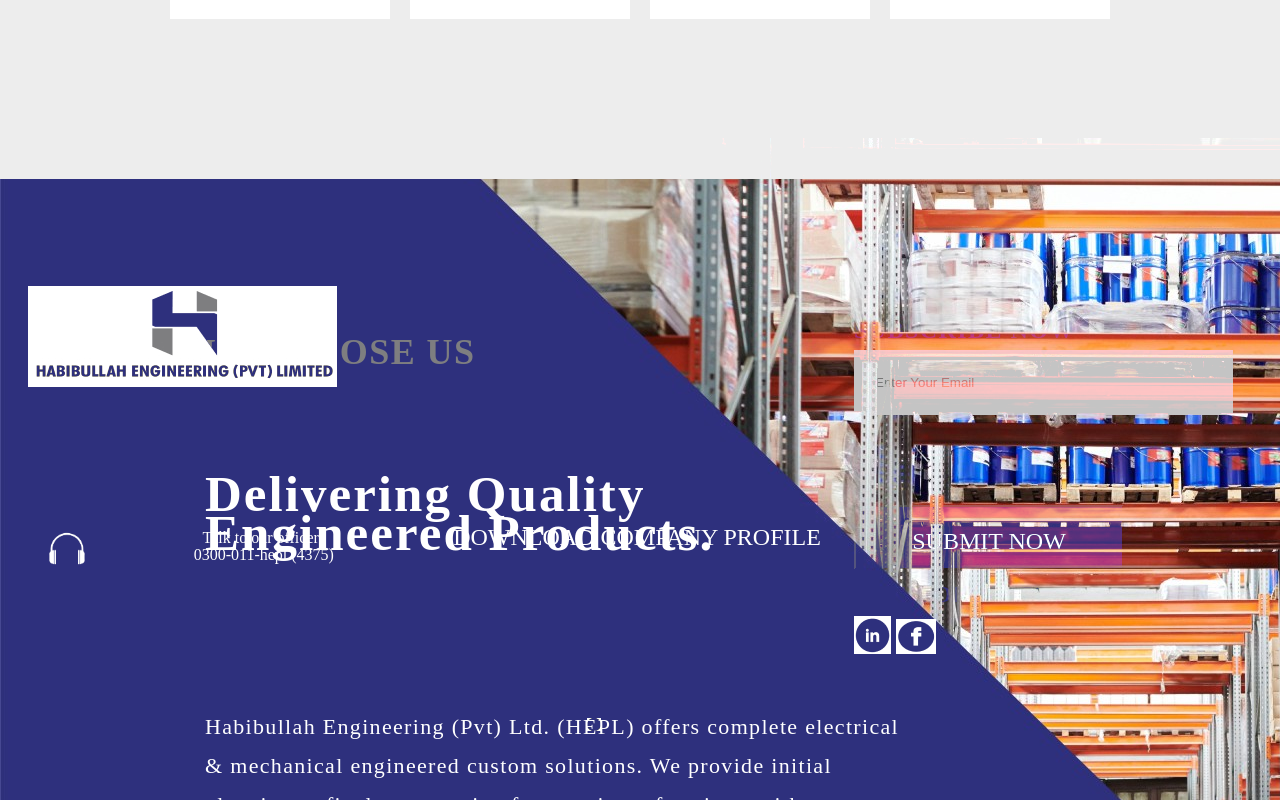
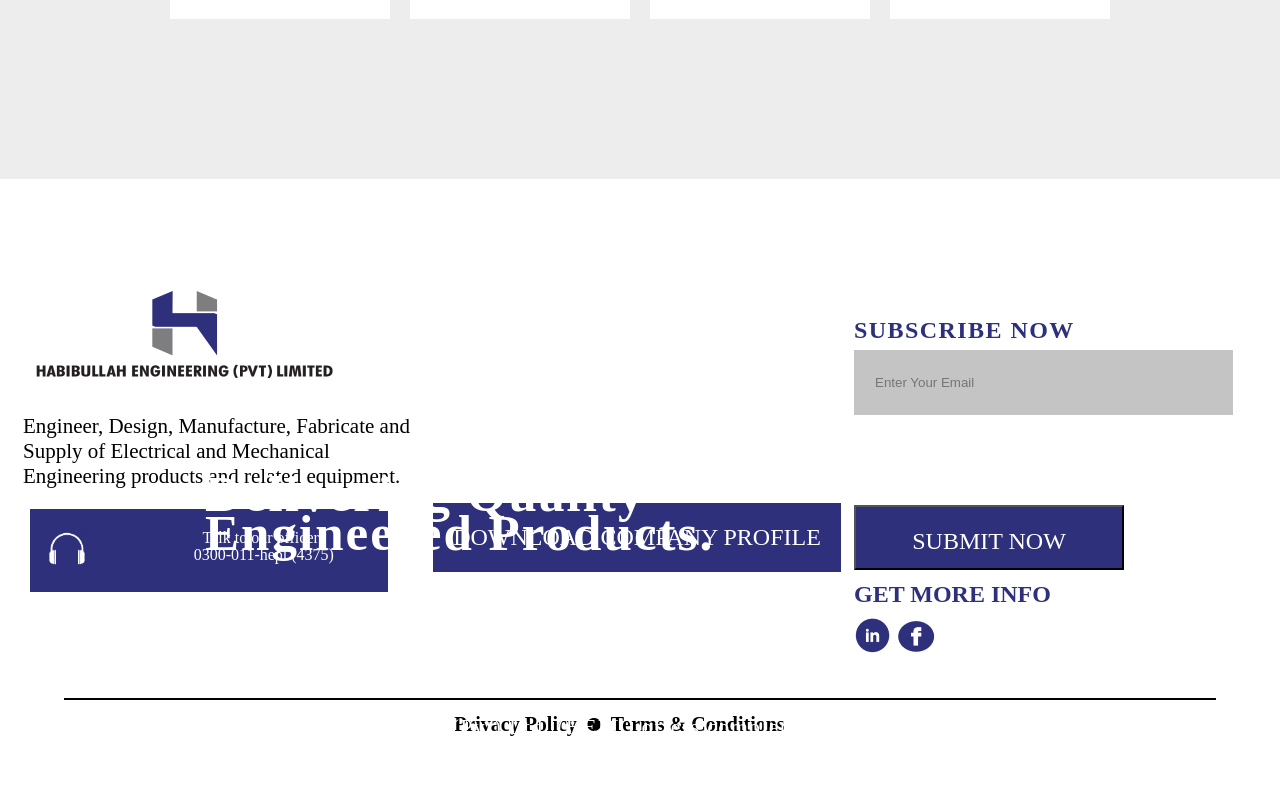
Before and after one commit to Usamaalikhan654/Habibullah-WB, a React (Create React App) app in the folder hepl-master/: page /#/ in a window 1280 px wide. Shown: the part 2020-2820 px from the top of the page. Built offline with nearby package versions, Linux system fonts and the light colour scheme.

Commit message:
2.2..1
version pushed

```diff
--- a/hepl-master/src/Pages/Home/Splitscreen.css
+++ b/hepl-master/src/Pages/Home/Splitscreen.css
@@ -166,6 +166,21 @@ color: #FFFFFF;
 
 
   .image {
+    /* logo-05 1 */
+    /* pexels-tiger-lily-4483610 1 */
+
+
+      width: 1200px;
+
+      position: absolute;
+      height: 800px;
+
+      background-image: url("../../Assets/website-21.jpg");
+
+      align-items: center;
+      margin-bottom: 400px;
+      margin-top: 1000px;
+      margin-right: 300px;
       /* Why Choose Us */
 
 
```
